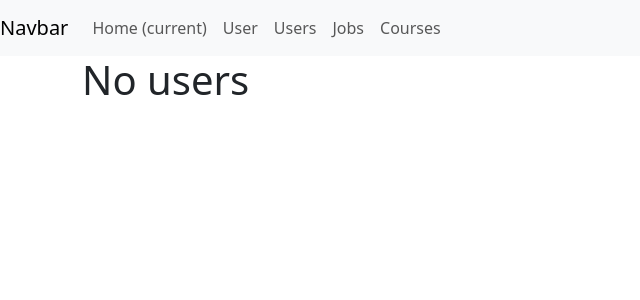
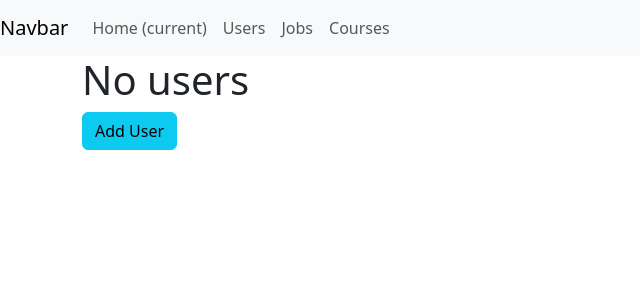
Before and after one commit to tsadimasteaching/flask-demo, a Flask app: page /users in a window 1280 px wide. Shown: the top 300 px of the page, without its empty margins (0-640 px from the left). Run offline with Flask 3, Linux system fonts and the light colour scheme; data that the repository does not hold is empty; parts of the project's set-up code (start-up, migrations or seed data) failed here and were passed over; some libraries are stand-ins or nearby versions.

Commit message:
minor changes

```diff
--- a/templates/base.html
+++ b/templates/base.html
@@ -37,9 +37,6 @@
             <a class="nav-link" href="/">Home <span class="sr-only">(current)</span></a>
           </li>
           <li class="nav-item">
-            <a class="nav-link" href="/user">User</a>
-          </li>
-          <li class="nav-item">
             <a class="nav-link" href="/users">Users</a>
           </li>
           <li class="nav-item">
--- a/templates/users/users.html
+++ b/templates/users/users.html
@@ -43,4 +43,6 @@
 
 {% endif %}
 
+ <a class="btn btn-info" href="/user">Add User</a>
+
 {% endblock%}
```
Also changed, not shown: README.md.
